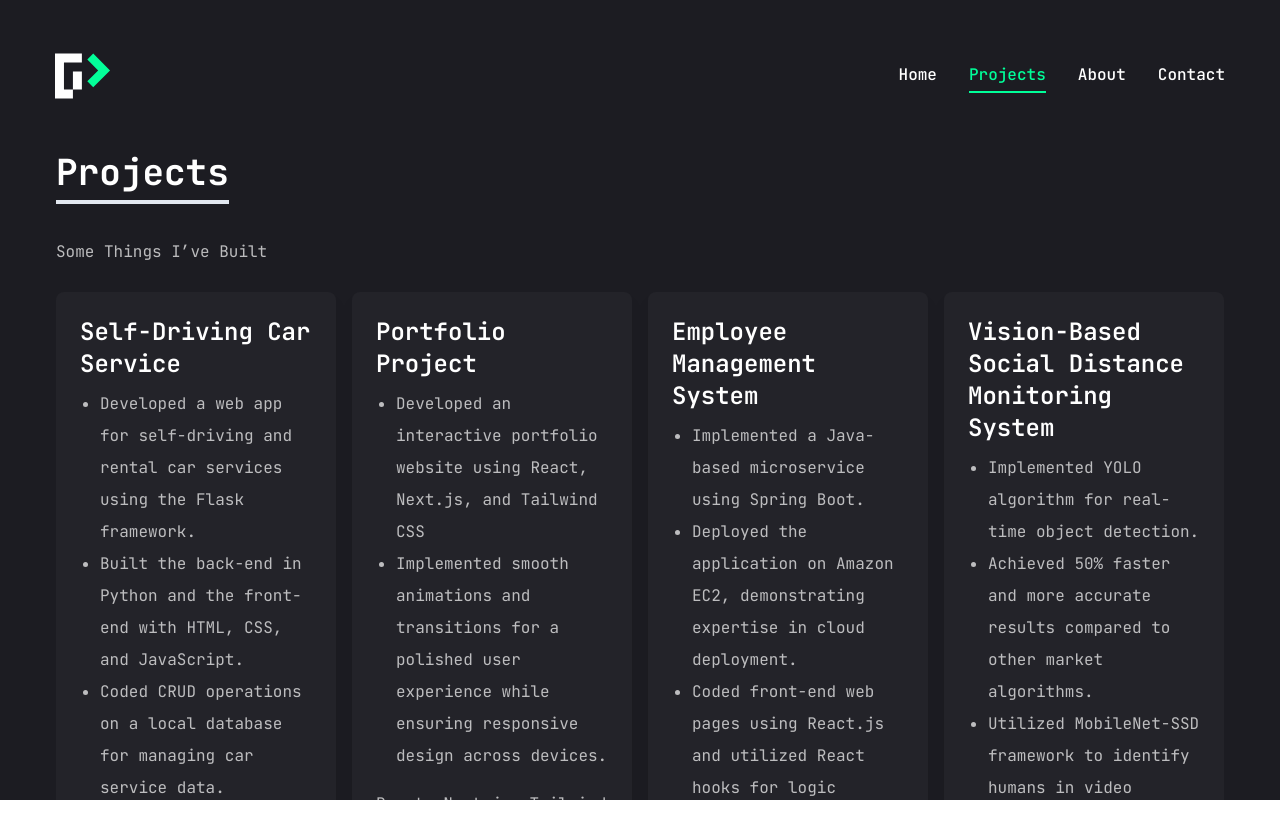
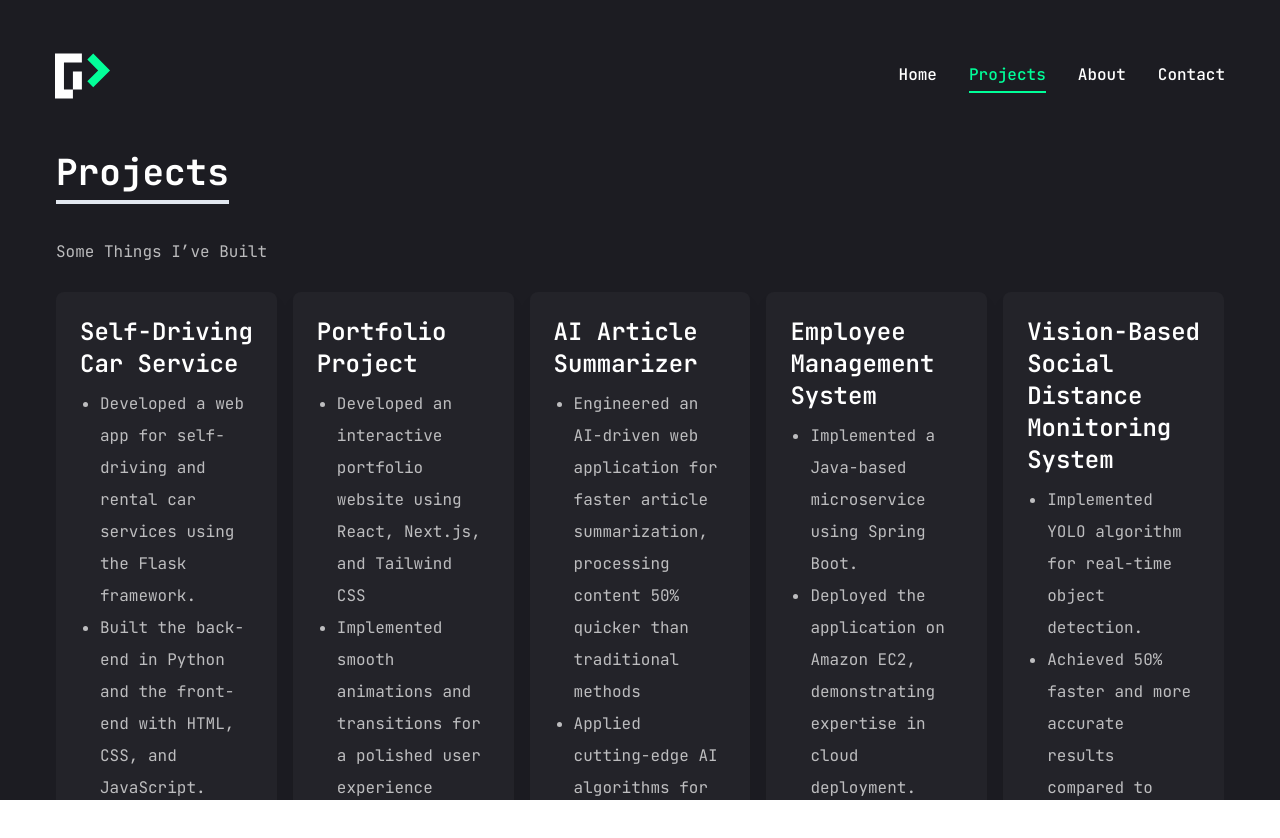
Before and after one commit to ruiner28/MyProfile, a Next.js app: page /work in a window 1280 px wide. Shown: the top 838 px of the page. Built offline with nearby package versions, Linux system fonts and the light colour scheme.

Commit message:
new project added

```diff
--- a/src/app/work/page.tsx
+++ b/src/app/work/page.tsx
@@ -33,6 +33,17 @@ const projects = [
     ],
     link: "https://github.com/ruiner28/MyProfile",
     technologies: "React, Next.js, Tailwind CSS",
+    socials: [{ icon: <FaGithub /> }],
+  },
+  {
+    title: "AI Article Summarizer",
+    description: [
+      "Engineered an AI-driven web application for faster article summarization, processing content 50% quicker than traditional methods",
+      "Applied cutting-edge AI algorithms for generating precise, concise summaries, thereby revolutionizing content consumption",
+      "Introduced a history feature with local storage for easy summary management; added 'copy to clipboard' for user convenience",
+    ],
+    link: "https://url-summary.vercel.app/",
+    technologies: "JavaScript, Node.js, Redux, React, RapidAPI",
     socials: [{ icon: <FaGithub /> }],
   },
   {
```
